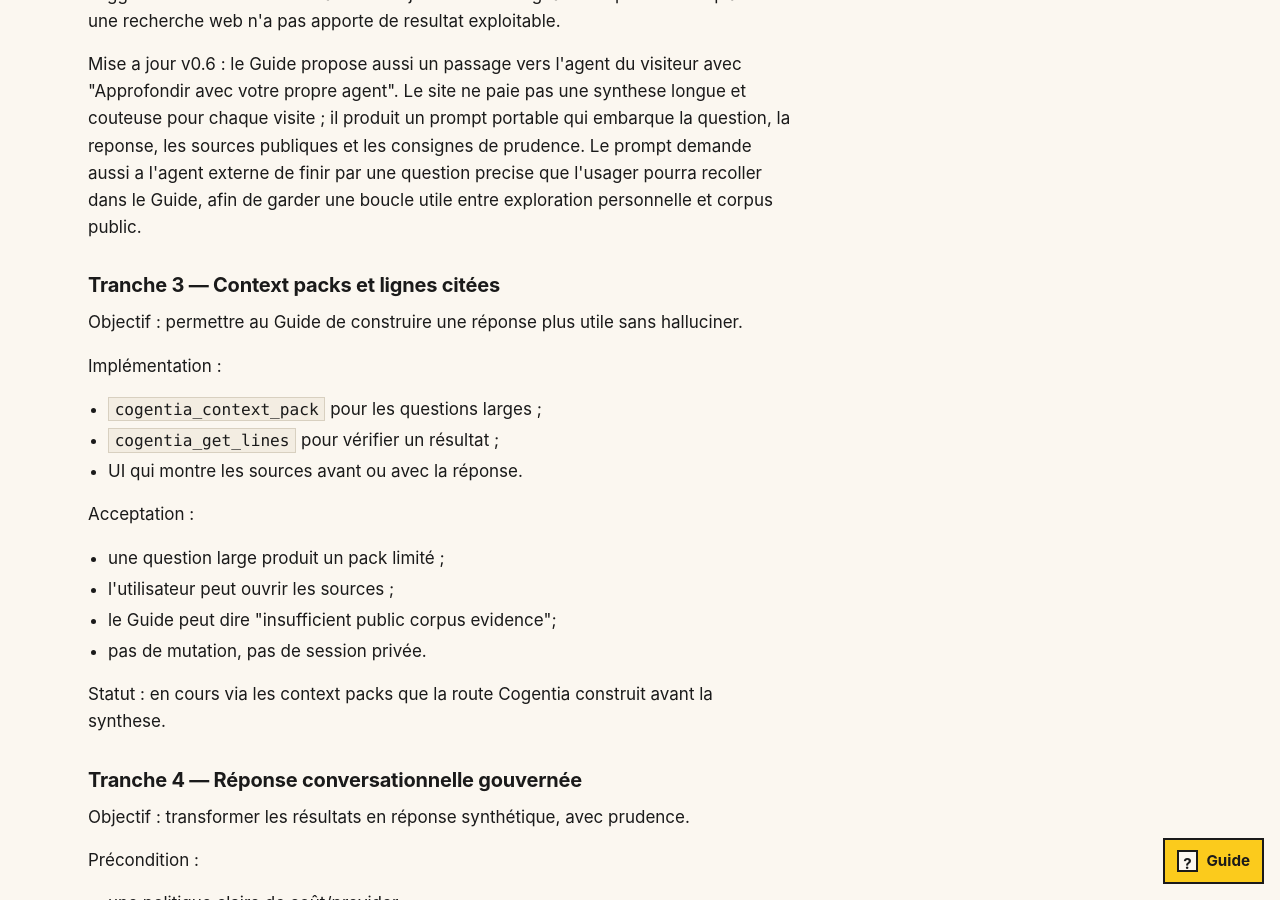
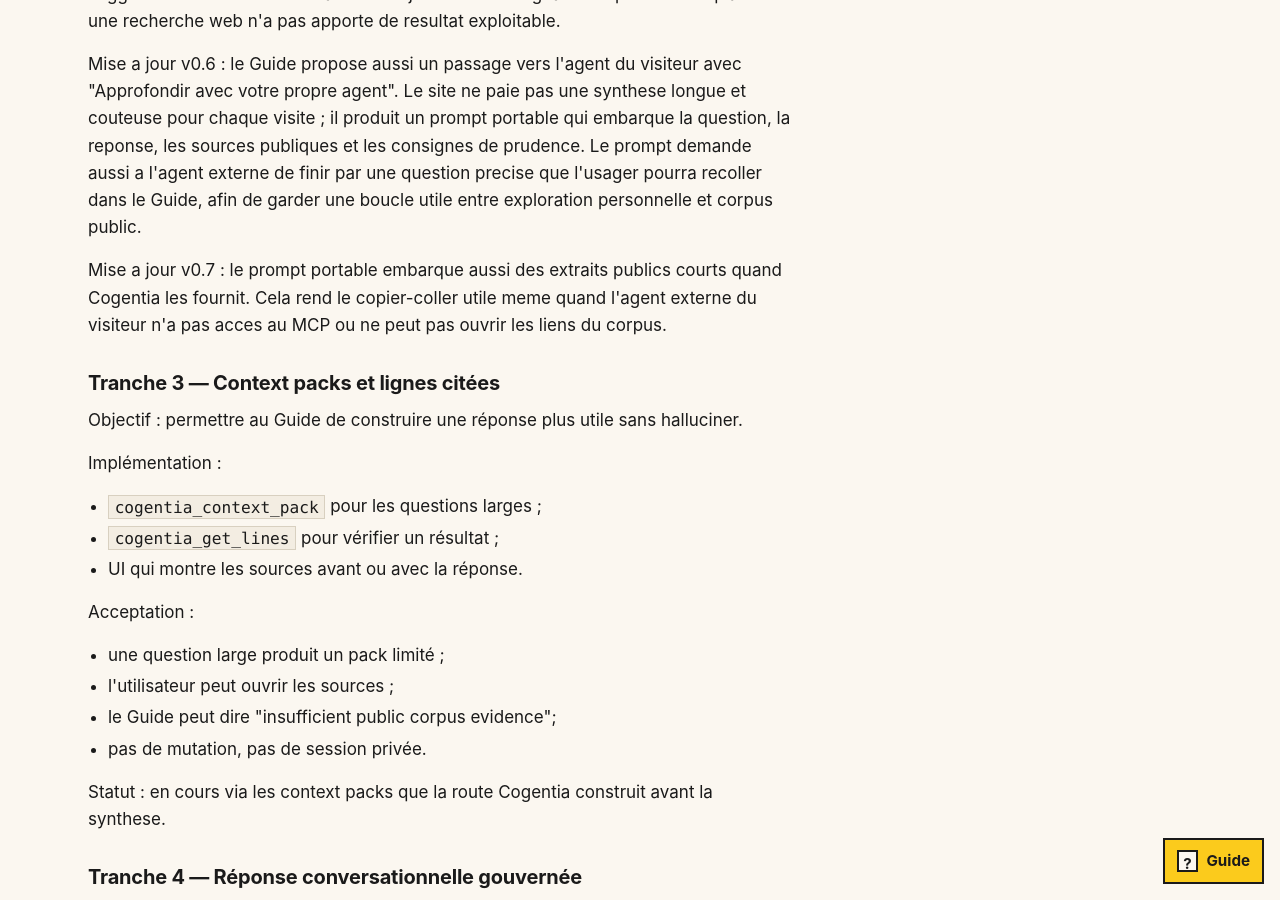
Before and after one commit to JeanHuguesRobert/FractaVolta, a Jekyll site: the page built from docs/website/guide-chatbot-agile-plan.md, in a window 1280 px wide and 900 px high, scrolled down 4982 px. Built offline with Jekyll 4.4.1, drawn with Linux system fonts in a browser that asks for light colours; some of the changed lines change nothing that is shown.

Commit message:
Include excerpts in Guide handoff

```diff
--- a/docs/assets/guide.js
+++ b/docs/assets/guide.js
@@ -400,6 +400,7 @@
       var question = String((data && data.question) || "").trim();
       var answer = String((data && data.answer) || "").trim();
       var sources = Array.isArray(data && data.sources) ? data.sources.slice(0, 8) : [];
+      var excerpts = guideSourceExcerpts(data);
       var webSearch = data && data.context && data.context.web_search;
       var lines = [
         text("# FractaVolta public Guide handoff", "# Passage depuis le Guide public FractaVolta"),
@@ -429,6 +430,16 @@
       } else {
         lines.push(text("No source list was captured.", "Aucune liste de sources n'a ete capturee."));
       }
+      if (excerpts.length) {
+        lines.push("", text("## Relevant public excerpts", "## Extraits publics utiles"));
+        excerpts.forEach(function (item, index) {
+          lines.push(
+            "",
+            "### " + (index + 1) + ". " + item.source_id,
+            item.text
+          );
+        });
+      }
       if (webSearch && webSearch.attempted) {
         lines.push(
           "",
@@ -451,6 +462,25 @@
         endpoint
       );
       return lines.join("\n");
+    }
+
+    function guideSourceExcerpts(data) {
+      var raw = data && data.context && Array.isArray(data.context.excerpts) ? data.context.excerpts : [];
+      var seen = {};
+      return raw.map(function (item) {
+        var sourceId = String(item && item.source_id || "").trim();
+        var textValue = compactPromptText(item && item.text, 700);
+        if (!sourceId || !textValue || seen[sourceId]) return null;
+        seen[sourceId] = true;
+        return { source_id: sourceId, text: textValue };
+      }).filter(Boolean).slice(0, 6);
+    }
+
+    function compactPromptText(value, maxChars) {
+      var clean = String(value || "").replace(/\s+/g, " ").trim();
+      if (!clean) return "";
+      if (clean.length <= maxChars) return clean;
+      return clean.slice(0, Math.max(1, maxChars - 3)).trim() + "...";
     }
 
     function guideReturnPrompt(data) {
--- a/docs/website/guide-chatbot-agile-plan.md
+++ b/docs/website/guide-chatbot-agile-plan.md
@@ -208,6 +208,11 @@
 precise que l'usager pourra recoller dans le Guide, afin de garder une boucle
 utile entre exploration personnelle et corpus public.
 
+Mise a jour v0.7 : le prompt portable embarque aussi des extraits publics
+courts quand Cogentia les fournit. Cela rend le copier-coller utile meme quand
+l'agent externe du visiteur n'a pas acces au MCP ou ne peut pas ouvrir les liens
+du corpus.
+
 ### Tranche 3 — Context packs et lignes citées
 
 Objectif : permettre au Guide de construire une réponse plus utile sans
```
